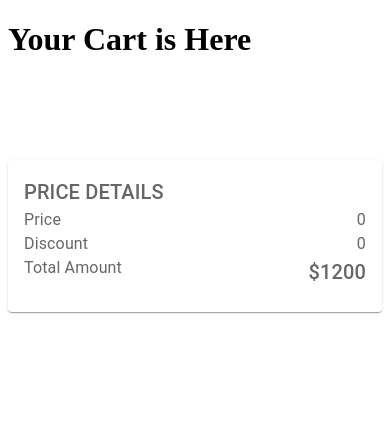
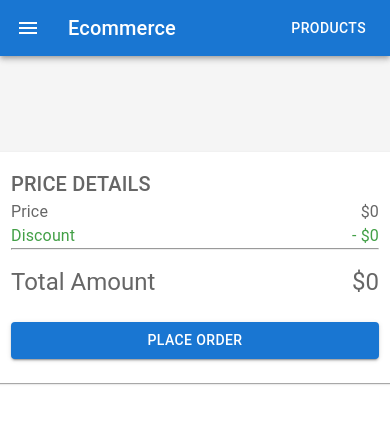
Before and after one commit to SiddharthaMishra-dev/class-based-ecommerce, a React (Create React App) app: page /cart in a window 390 px wide. Shown: the top 424 px of the page. Built offline with nearby package versions, Linux system fonts and the light colour scheme.

Commit message:
update: Cartbar, Showcase,Cartpage and sidebar responsiveness

```diff
--- a/src/CartPage.js
+++ b/src/CartPage.js
@@ -1,5 +1,7 @@
 import React from "react";
+import Navbar from "./components/Navbar";
 import {connect} from 'react-redux'
+
 import Card from '@mui/material/Card';
 import CardActions from '@mui/material/CardActions';
 import CardContent from '@mui/material/CardContent';
@@ -7,12 +9,15 @@ import CardMedia from '@mui/material/CardMedia';
 import Button from '@mui/material/Button';
 import Typography from '@mui/material/Typography';
 import List from '@mui/material/List';
+import TextField from '@mui/material/TextField';
 import ListItem from '@mui/material/ListItem';
 import ListItemText from '@mui/material/ListItemText';
 import Rating from '@mui/material/Rating';
 import StarIcon from '@mui/icons-material/Star';
 import Box from '@mui/material/Box';
 import ShareIcon from '@mui/icons-material/Share';
+import {grey,green} from '@mui/material/colors'
+
 
 class CartPage extends React.Component{
     render(){
@@ -22,22 +27,27 @@ class CartPage extends React.Component{
         {cart.map((item)=>{
             totalPrice+=item.price
             let discount=(item.discountPercentage/100)*item.price
+            discount=parseInt(discount)
             totalDiscount+=discount
         })}
+        const color=grey[100]
+        const fontgreen=green[600]
         return (
             <>
-                <h1>Your Cart is Here</h1>
-                <Box sx={{display:'flex',justifyContent:'center'}}>
+                <Box  sx={{ backgroundColor:color}} >
+                    <Navbar/>
+                    <Box  className="cart-container" >
                     { cart?
                         <List dense={true}>
                             {cart.map((product,index)=>{
                                 return(
                                     <ListItem key={index}>
-                                    <Card sx={{ width:900, marginTop:5,display:'flex'}}>
+                                        <Card  sx={{width:1, marginBottom:5,display:'flex'}} className="item-card">
                                             <CardMedia
-                                            sx={{ width:400 , height:400 }}
+                                                sx={{ width:'100%' , height:300 }}
                                                 image={product.thumbnail}
                                                 title={product.title}
+                                                className="product-image"
                                             />
                                             <Box sx={{display:"flex",flexDirection:'column', justifyContent:'space-between' }}>
                                                 <CardContent sx={{display:"flex",flexDirection:'column'}}>
@@ -63,6 +73,15 @@ class CartPage extends React.Component{
                                                     <Button size="small"  >
                                                         <ShareIcon/>
                                                     </Button>
+                                                    <TextField
+                                                        id="outlined-number"
+                                                        label="Number"
+                                                        type="number"
+                                                        InputLabelProps={{
+                                                            shrink: true,
+                                                        }}
+                                                        defaultValue={product.count}
+                                                    />
                                                 </CardActions>
                                             </Box>
                                         </Card>
@@ -83,27 +102,31 @@ class CartPage extends React.Component{
                                         Price
                                     </Typography>
                                     <Typography variant="body1" color="text.secondary">
-                                    {totalPrice}
+                                        ${totalPrice}
                                     </Typography>
                                 </Box>
                                 <Box sx={{display:'flex',justifyContent:'space-between'}}>
-                                <Typography variant="body1" color="text.secondary">
+                                    <Typography variant="body1" color="text.secondary" sx={{color:fontgreen}} >
                                         Discount
                                     </Typography>
-                                <Typography variant="body1" color="text.secondary">
-                                    {totalDiscount}
+                                    <Typography variant="body1" color="text.secondary" sx={{color:fontgreen}}>
+                                       - ${totalDiscount}
                                     </Typography>
                                 </Box>
-                            <Box sx={{display:'flex',justifyContent:'space-between'}}>
-                                <Typography variant="body1" color="text.secondary">
+                                <hr></hr>
+                                <Box sx={{display:'flex',justifyContent:'space-between ', marginTop:2}}>
+                                    <Typography variant="h5" color="text.secondary">
                                         Total Amount
                                     </Typography>
-                                <Typography variant="h6" color="text.secondary">
-                                    $1200
+                                    <Typography variant="h5" color="text.secondary">
+                                        ${totalPrice-totalDiscount}
                                     </Typography>
                                 </Box>
+                                <Button variant="contained" size="lg" sx={{marginTop:3}} >Place Order</Button>
                             </CardContent>
                         </Card>
+
+                    </Box>
                 </Box>
             </>
 
--- a/src/Home.js
+++ b/src/Home.js
@@ -59,19 +59,17 @@ class Home extends React.Component{
       <Box sx={{backgroundColor:color}} >
         <Navbar toggleFunction={this.toggleDrawer} />
           <Box sx={{display:{sm:'none'}}}>
-
                 <Drawer anchor="left" open={open} onClose={this.toggleDrawer}>
                   <Sidebar categories={categories} category={category} updateCategory={this.updateCategory} />
                 </Drawer>
-
           </Box>
-          <Grid container spacing={1} sx={{width:'90%',margin:'auto'}}  >
+          <Grid spacing={1} container sx={{width:'90%',margin:'auto'}}  >
             <Hidden smDown>
             <Grid item  sm={2} >
               <Sidebar categories={categories} category={category} updateCategory={this.updateCategory} />
             </Grid>
             </Hidden>
-            <Grid item  sm={10} >
+            <Grid item  sm={10} className='' >
               <Showcase category={category}/>
             </Grid>
           </Grid>
--- a/src/components/Navbar.js
+++ b/src/components/Navbar.js
@@ -1,4 +1,5 @@
 import React from "react";
+import { Link } from "react-router-dom";
 import AppBar from '@mui/material/AppBar';
 import Box from '@mui/material/Box';
 import Toolbar from '@mui/material/Toolbar';
@@ -29,7 +30,11 @@ class Navbar extends React.Component{
                 <Typography variant="h6" component="div" sx={{ flexGrow: 1 }}>
                   Ecommerce
                 </Typography>
-                <Button color="inherit">Products</Button>
+                <Link to='/'  >
+                  <Button color="inherit" sx={{color:'white'}} >
+                     Products
+                  </Button>
+                </Link>
               </Toolbar>
             </AppBar>
         </Box>
--- a/src/components/Showcase.js
+++ b/src/components/Showcase.js
@@ -54,11 +54,12 @@ class Showcase extends React.Component{
                         {productList.map((product,index)=>{
                             return(
                                 <ListItem key={index}>
-                                    <Card sx={{width:1, marginBottom:5,display:'flex'}} className="item-card" >
+                                    <Card sx={{width:1, marginBottom:3,display:'flex'}} className="item-card" >
                                         <CardMedia
-                                            sx={{ width:400 , height:400 }}
+                                            sx={{ width:'100%' , height:300 }}
                                             image={product.thumbnail}
                                             title={product.title}
+                                            className="product-image"
                                         />
                                         <Box sx={{display:"flex",flexDirection:'column', justifyContent:'space-between' }}>
                                             <CardContent sx={{display:"flex",flexDirection:'column'}}>
--- a/src/components/Sidebar.js
+++ b/src/components/Sidebar.js
@@ -25,13 +25,13 @@ class Sidebar extends React.Component{
             <Box sx={{backgroundColor:'#ffff'}}>
                 {
                     categories
-                    ?(<div>
-                        <List>
+                    ?(
+                        <List className="list-item" >
                         {categories.map((item,index)=>{
                             return <ListItem key={index} onClick={()=>this.handleCategorySelection(item,index)} ><ListItemButton selected={this.state.selectedCategory===index} ><ListItemText primary={item}/></ListItemButton></ListItem>
                         })}
                         </List>
-                    </div>):"loading"
+                    ):"loading"
                  }
             </Box>
         )
--- a/src/index.css
+++ b/src/index.css
@@ -1,6 +1,42 @@
+*{
+  padding:0;
+  margin:0;
+  box-sizing: border-box;
+}
+.showcase{
+  padding:2%;
+}
+.cart-container{
+  display:flex;
+  justify-content: center;
+}
+
+@media screen and (max-width:1000px){
+  .list-item{
+    min-width: fit-content !important;
+
+  }
+}
+
 @media screen and (max-width:598px){
   .item-card{
     display:flex;
     flex-direction: column;
+
   }
 }
+@media screen and (min-width:599px){
+  .product-image{
+    max-width: 400px;
+    height: 400px;
+  }
+
+}
+
+@media screen and (max-width:1440px){
+  .cart-container{
+    display:flex !important;
+    flex-direction: column !important;
+    align-items: center;
+  }
+}
```
Also changed, not shown: src/components/Cartbar.js (+8 -3 lines). Lines whose indentation alone changed are shown as unchanged.
